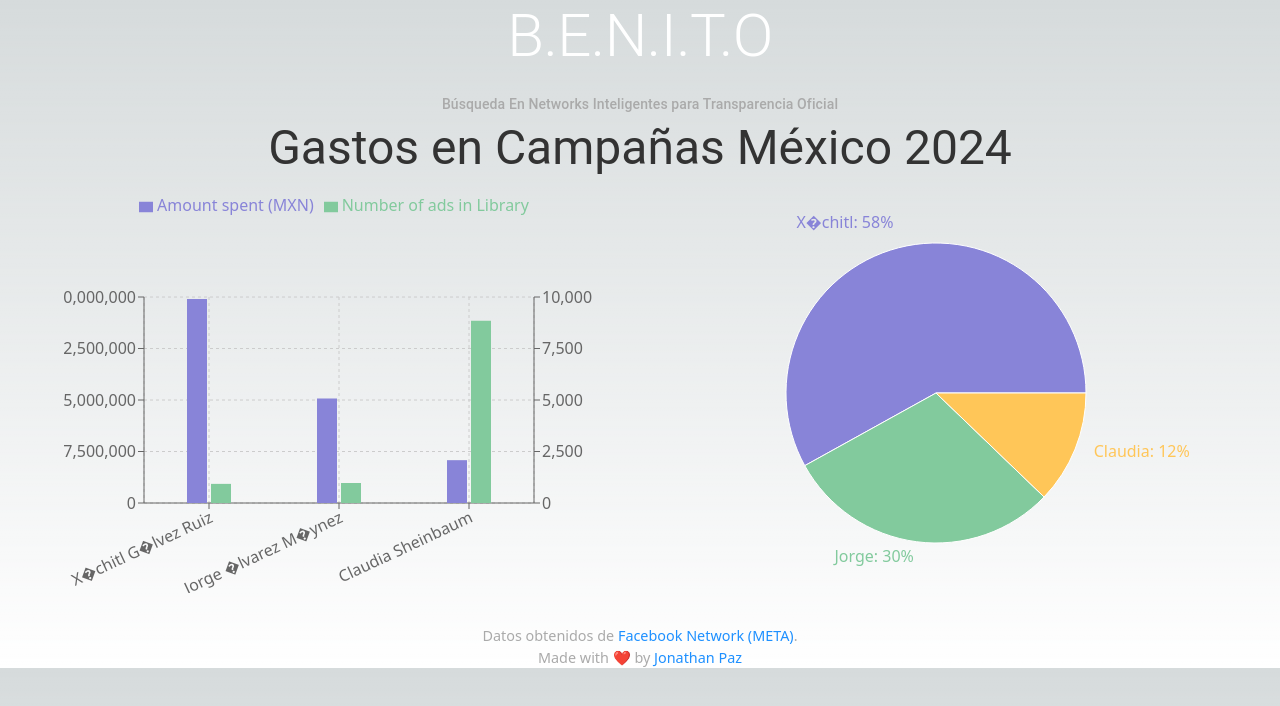
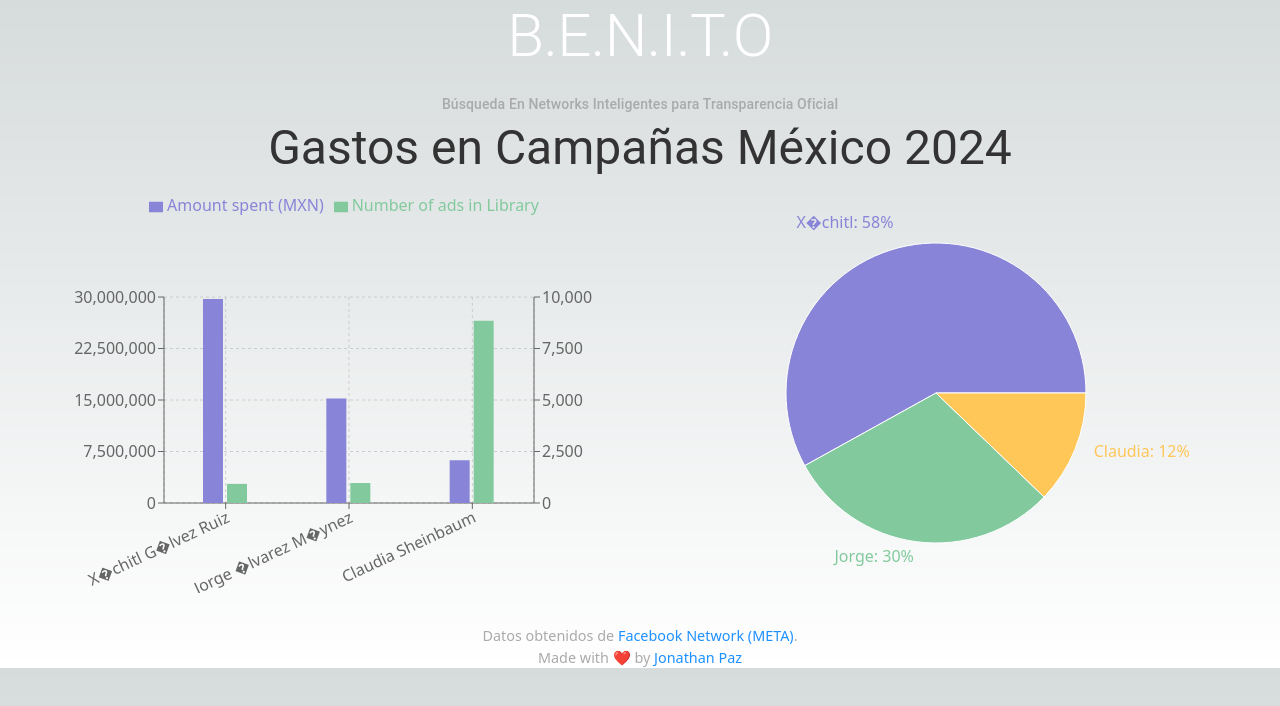
Before and after one commit to Root-FTW/BENITO, a Next.js app: page / in a window 1280 px wide. Shown: the top 706 px of the page. Built offline with nearby package versions, Linux system fonts and the light colour scheme.

Commit message:
Update index.js

```diff
--- a/pages/index.js
+++ b/pages/index.js
@@ -58,7 +58,7 @@ export default function Home({ data }) {
             <BarChart
               data={filteredData}
               margin={{
-                top: 80, right: 30, left: 20, bottom: 60, // Ajustar el margen superior para más espacio
+                top: 80, right: 30, left: 40, bottom: 60, // Ajustar el margen izquierdo para más espacio
               }}>
               <CartesianGrid strokeDasharray="3 3" />
               <XAxis dataKey="Page name" angle={-25} textAnchor="end" interval={0} />
```
